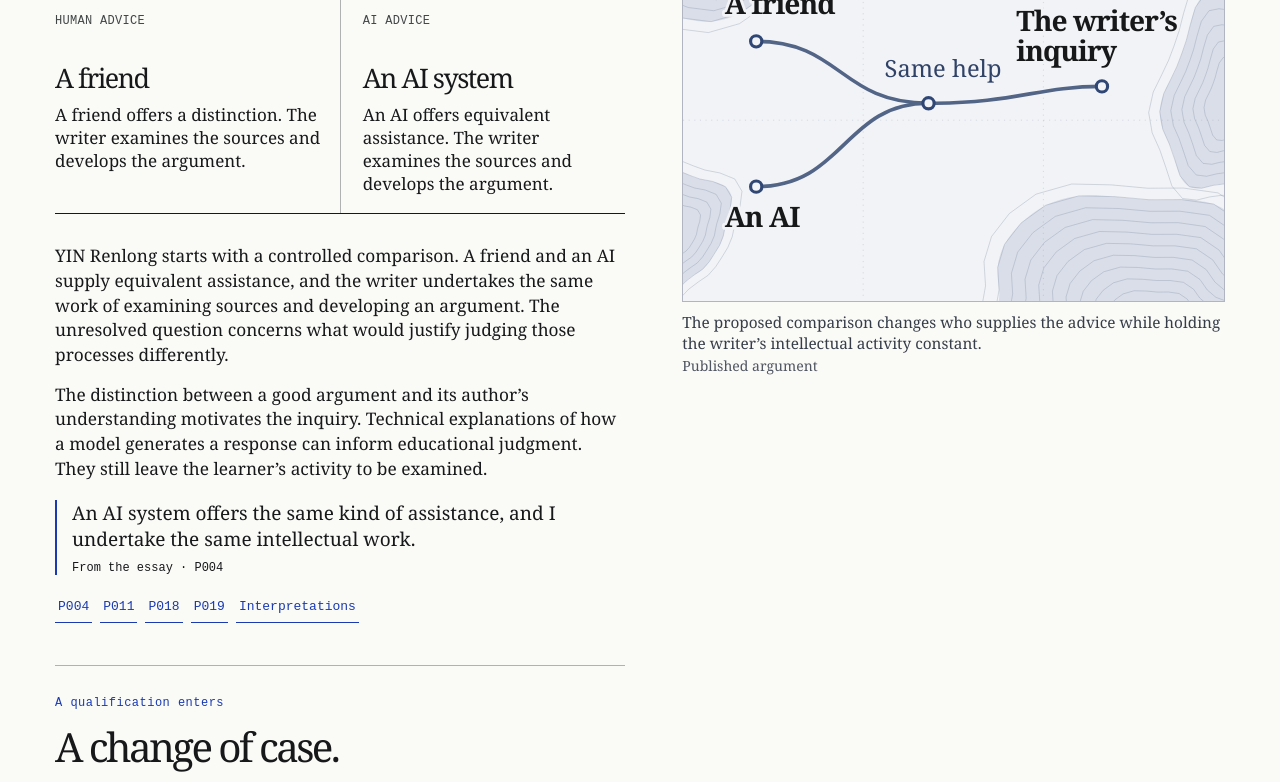
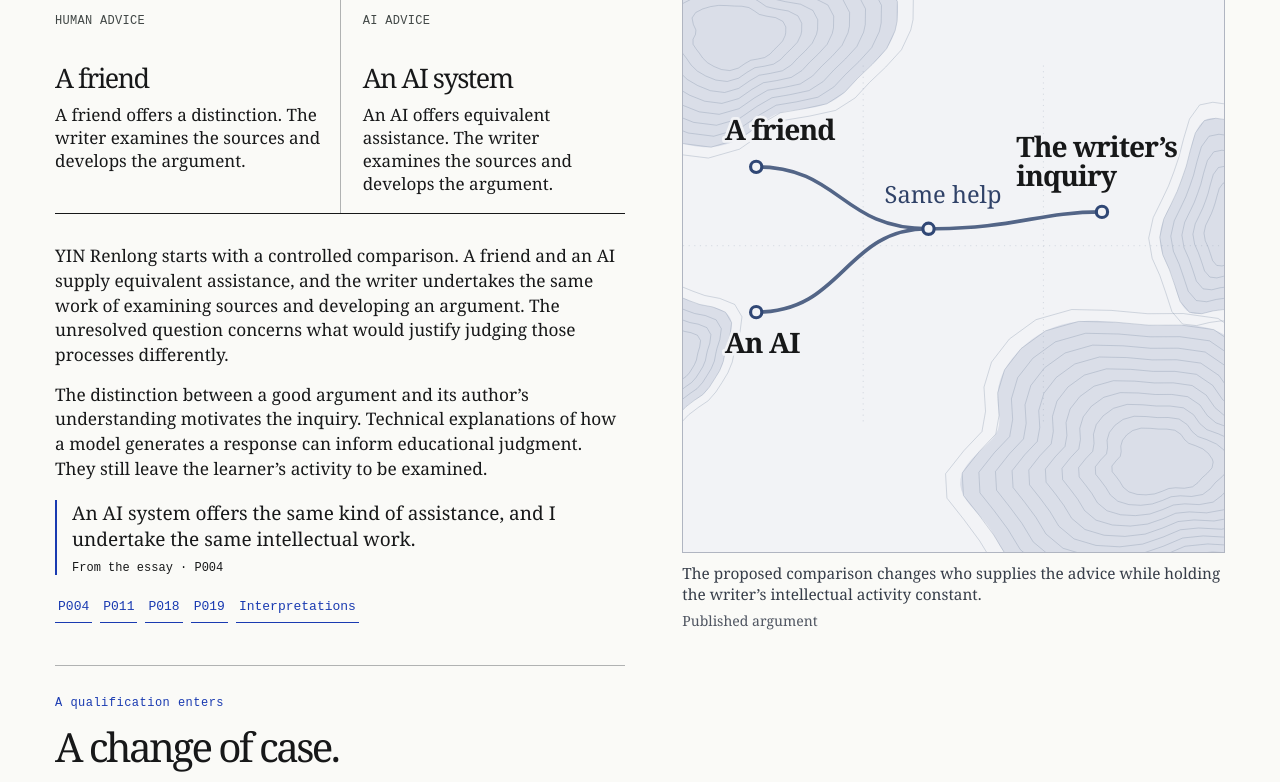
Before and after one commit to YIN-Renlong/ai4theology-analysis, a plain HTML site: page site/index.html in a window 1280 px wide. Shown: the part 717-1499 px from the top of the page. Drawn offline with Linux system fonts and the light colour scheme.

Commit message:
Fill the reading diagram panel below navigation

```diff
--- a/site/edition.css
+++ b/site/edition.css
@@ -69,6 +69,26 @@
 @media(max-width:420px){.reader-nav{gap:11px}.reader-nav a{font-size:13px}.reader-nav #motion{font-size:10px;max-width:50px}.reader-nav{min-height:48px}.sy-run{letter-spacing:0!important}.map-label{font-size:11px}}
 @media print{.map-aside,#motion,button,.chapter-nav{display:none}.intro,.concordance,.method-columns{display:block}.mobile-map{display:block}.episode,.research-section{min-height:0;break-inside:auto}.article-sections details{display:block}}
 @media(max-width:600px){.reader-nav{display:grid;grid-template-columns:repeat(4,auto);gap:0 12px;justify-content:space-between}.reader-nav a{padding:10px 0 5px;min-height:38px}.reader-nav #motion{grid-column:1/-1;justify-self:end;max-width:none;white-space:nowrap;margin:0;padding:0 0 8px;min-height:26px}}
-.front .affiliation{font-size:14px;line-height:1.45;color:#575e68;margin:8px 0 0}.footer-affiliation{font-size:13px;color:#575e68}.map-aside{top:var(--map-dock-top,calc(var(--nav-height) + 18px))}
+.front .affiliation{font-size:14px;line-height:1.45;color:#575e68;margin:8px 0 0}.footer-affiliation{font-size:13px;color:#575e68}
+
+/* Keep the desktop diagram in the available viewport, with its caption below. */
+@media screen and (min-width:811px){
+  .map-aside{
+    top:calc(var(--nav-height,48px) + 12px);
+    height:calc(100vh - var(--nav-height,48px) - 24px);
+    height:calc(100dvh - var(--nav-height,48px) - 24px);
+    margin:27px 0 12px;
+    display:grid;
+    grid-template-rows:auto minmax(0,1fr) auto;
+  }
+  #map-holder{min-height:0}
+  #map-holder .inquiry-map{
+    height:100%;
+    display:grid;
+    grid-template-rows:minmax(0,1fr) auto;
+  }
+  #map-holder .inquiry-map svg{height:100%;min-height:0;width:100%}
+  .map-aside #map-basis{margin:4px 0 0}
+}
 
 @media(max-width:600px){.reader-nav{grid-template-columns:repeat(3,auto)}.reader-nav #motion{grid-column:auto;align-self:center;justify-self:end;padding:8px 0;white-space:normal;max-width:70px}.reader-nav a{min-height:40px}}
--- a/site/edition.js
+++ b/site/edition.js
@@ -7,7 +7,6 @@ const episodes=[...document.querySelectorAll('.episode')];
 const nav=document.querySelector('.reader-nav');
 const select=document.querySelector('#chapter-select');
 const holder=document.querySelector('#map-holder');
-const mapAside=document.querySelector('.map-aside');
 const reduced=matchMedia('(prefers-reduced-motion:reduce)');
 const small=matchMedia('(max-width:810px)');
 let manualReduced=false,current=-1,queued=false,motion;
@@ -43,13 +42,8 @@ function activate(i){
 function onScroll(){queued=false;const line=nav.getBoundingClientRect().bottom+Math.min(150,innerHeight*.24);let i=0;for(let n=1;n<episodes.length;n++)if(episodes[n].getBoundingClientRect().top<=line)i=n;activate(i);}
 function schedule(){if(!queued){queued=true;requestAnimationFrame(onScroll);}}
 window.addEventListener('scroll',schedule,{passive:true});
-function dockMap(){
-  const top=Math.max(nav.offsetHeight+18,innerHeight-mapAside.offsetHeight-24);
-  document.documentElement.style.setProperty('--map-dock-top',top+'px');
-}
-new ResizeObserver(()=>{document.documentElement.style.setProperty('--nav-height',nav.offsetHeight+'px');dockMap();schedule();}).observe(nav);
-new ResizeObserver(dockMap).observe(mapAside);
-window.addEventListener('resize',()=>{dockMap();schedule();},{passive:true});
+new ResizeObserver(()=>{document.documentElement.style.setProperty('--nav-height',nav.offsetHeight+'px');schedule();}).observe(nav);
+window.addEventListener('resize',schedule,{passive:true});
 select.addEventListener('change',()=>{const target=document.getElementById(select.value);select.blur();requestAnimationFrame(()=>window.scrollTo({top:target.getBoundingClientRect().top+window.scrollY-nav.offsetHeight-10,behavior:'instant'}));});
 window.addEventListener('hashchange',()=>{revealHash();schedule();});
 function el(tag,text,cls){const e=document.createElement(tag);if(text!==undefined)e.textContent=text;if(cls)e.className=cls;return e;}
```
